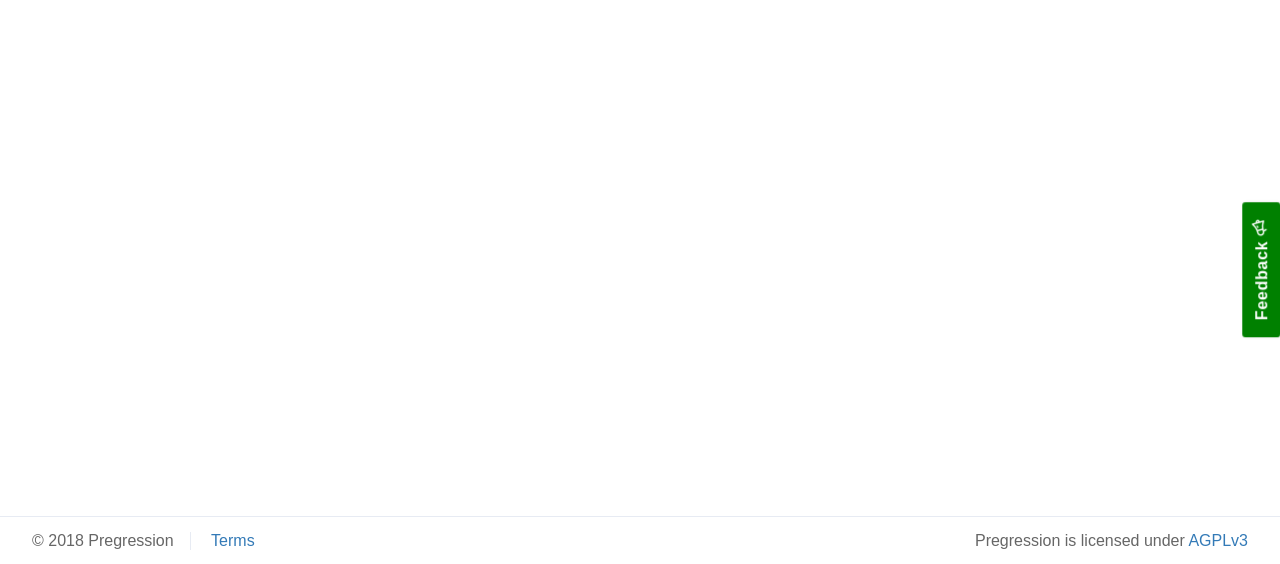
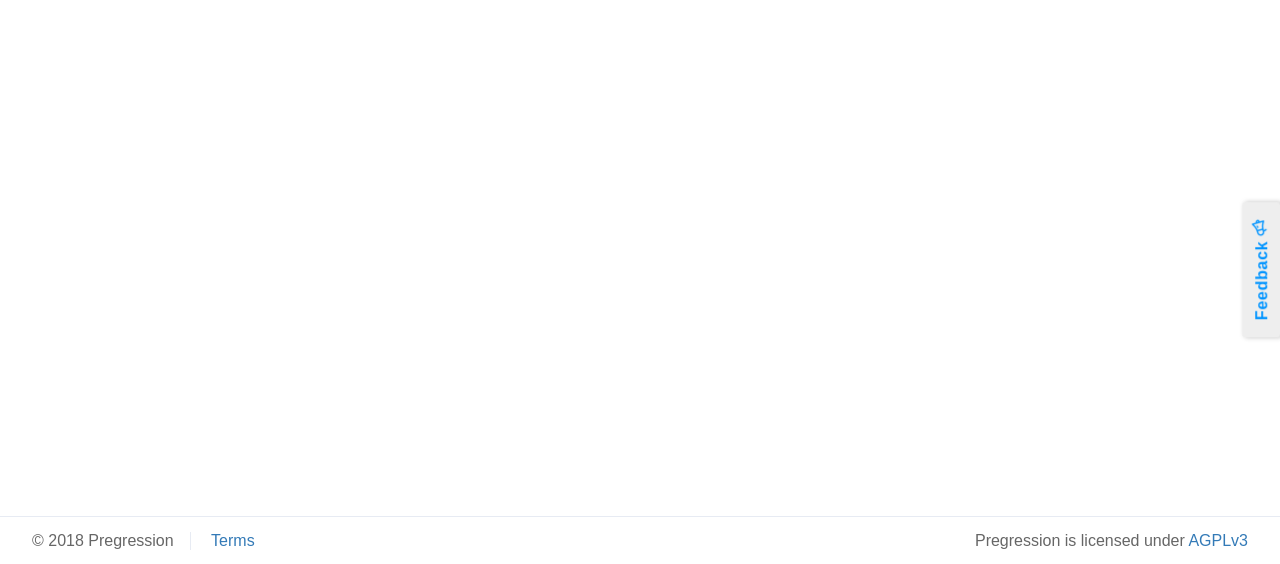
Before and after one commit to pregression/testr, a Django app: page /terms/ in a window 1280 px wide. Shown: the part 236-800 px from the top of the page. Run offline with Django 3.2, Linux system fonts and the light colour scheme; parts of the project's set-up code (start-up, migrations or seed data) failed here and were passed over; some libraries are stand-ins or nearby versions; some web fonts are replaced.

Commit message:
Use secondary button for feedback

```diff
--- a/testr/core/static/css/button.css
+++ b/testr/core/static/css/button.css
@@ -6,15 +6,14 @@
     font-size: 1em;
     letter-spacing: 0.7px;
     cursor: pointer;
-    box-shadow: 0 1px 3px 0 rgba(0,0,0,0.12);
     display: inline-block;
+    transition: box-shadow 0.2s cubic-bezier(0.4, 0, 0.2, 1);
+    transition-delay: 0.2s;
+    box-shadow: 0 2px 5px 0 rgba(0, 0, 0, 0.26);
 }
 
 /* Make sure links styled like buttons act like buttons */
-a.btn {
-    text-decoration: none;
-}
-
+a.btn,
 a.btn:hover,
 a.btn:active,
 a.btn:focus {
@@ -53,12 +52,12 @@ a.btn-warning:focus {
 }
 
 .btn-secondary {
-    background-color: #fff;
+    background-color: #eee;
     color: #0094FF;
 }
 
 .btn-secondary:active {
-    background-color: #aaa;
+    background-color: #ddd;
 }
 
 a.btn-secondary:hover,
--- a/testr/core/templates/application.html
+++ b/testr/core/templates/application.html
@@ -30,7 +30,7 @@
         {% endcompress %}
     </head>
     <body class="{% block body_class %}{% endblock %}">
-        <button type="button" id="feedback-btn" class="btn btn-success vertical-right-aligned">
+        <button type="button" id="feedback-btn" class="btn btn-secondary vertical-right-aligned">
             Feedback <span class="dripicons-broadcast" aria-hidden="true"></span>
         </button>
     {% block layout %}
```
